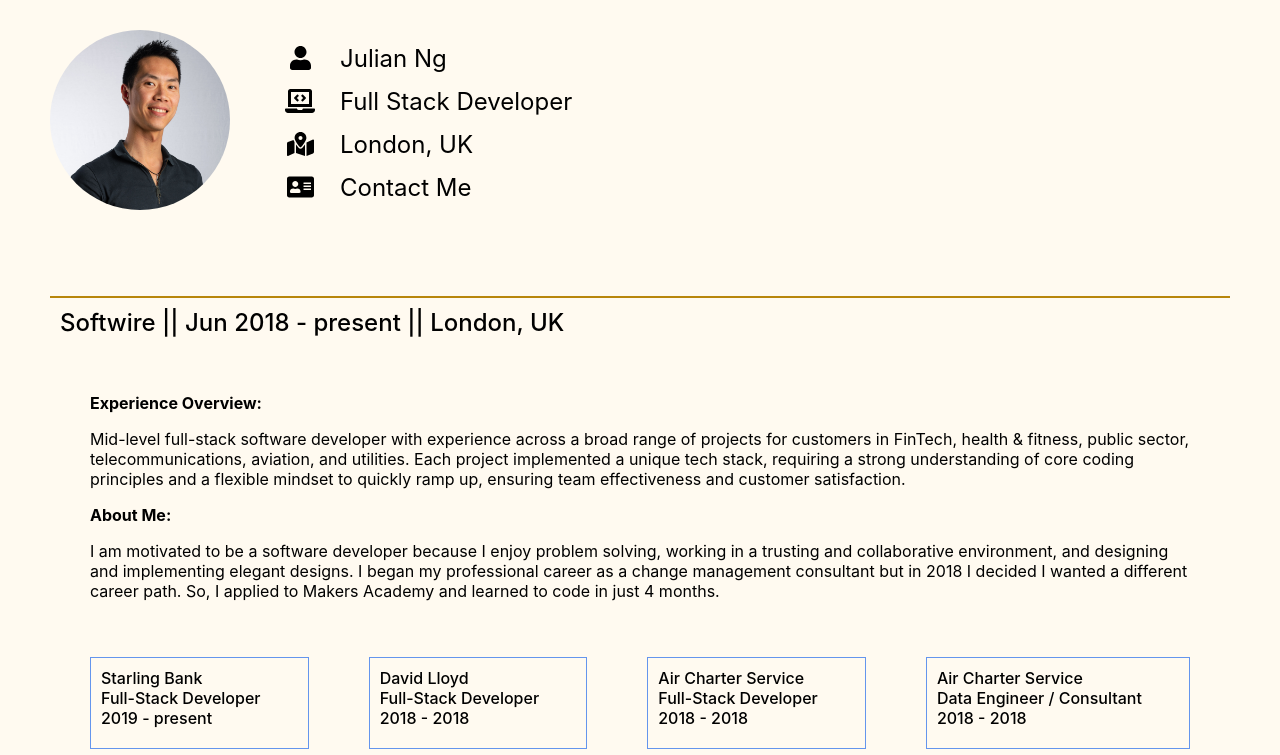
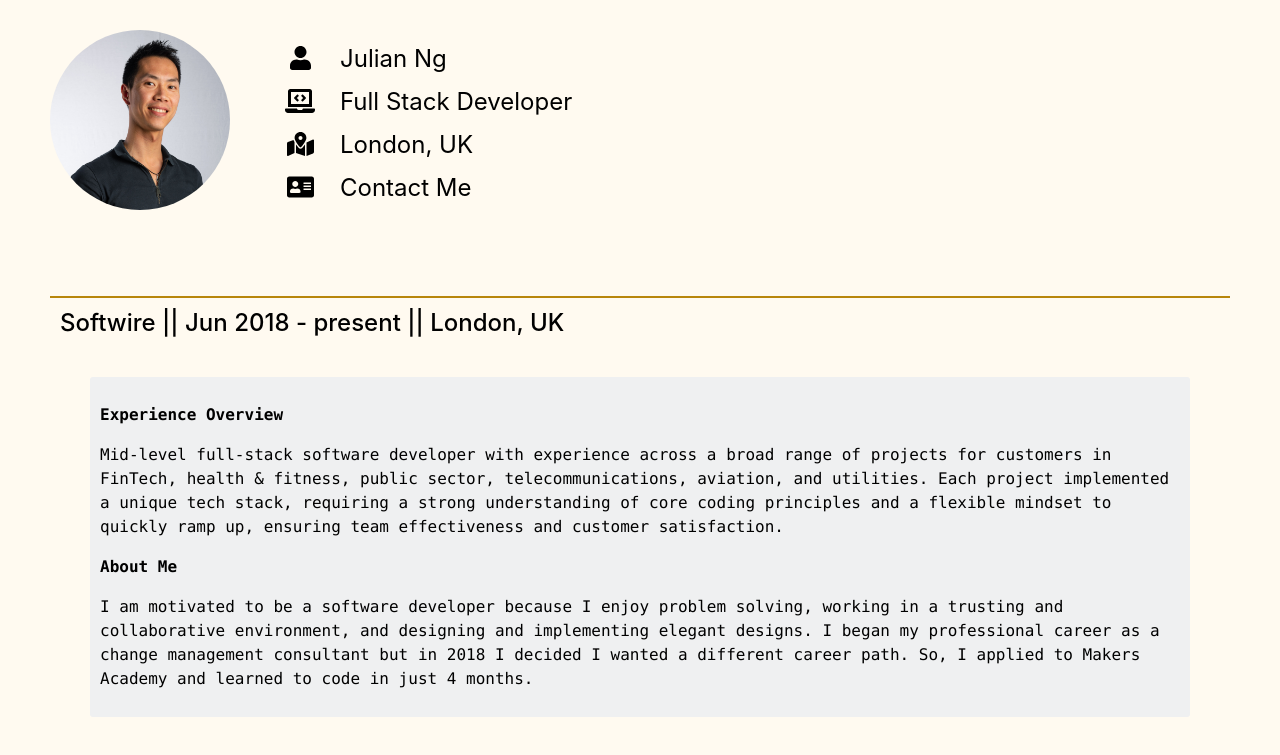
Before and after one commit to julesnuggy/cv, a React (Create React App) app: page / in a window 1280 px wide. Shown: the top 755 px of the page. Built offline with nearby package versions, Linux system fonts and the light colour scheme.

Commit message:
Update Summary and Project box styles

```diff
--- a/src/data/experienceData.json
+++ b/src/data/experienceData.json
@@ -4,7 +4,7 @@
     "from": "Jun 2018",
     "to": "present",
     "location": "London, UK",
-    "summary": "**Experience Overview:**\n\nMid-level full-stack software developer with experience across a broad range of projects for customers in FinTech, health & fitness, public sector, telecommunications, aviation, and utilities. Each project implemented a unique tech stack, requiring a strong understanding of core coding principles and a flexible mindset to quickly ramp up, ensuring team effectiveness and customer satisfaction.\n\n**About Me:**\n\nI am motivated to be a software developer because I enjoy problem solving, working in a trusting and collaborative environment, and designing and implementing elegant designs. I began my professional career as a change management consultant but in 2018 I decided I wanted a different career path. So, I applied to Makers Academy and learned to code in just 4 months.",
+    "summary": "**Experience Overview**\n\nMid-level full-stack software developer with experience across a broad range of projects for customers in FinTech, health & fitness, public sector, telecommunications, aviation, and utilities. Each project implemented a unique tech stack, requiring a strong understanding of core coding principles and a flexible mindset to quickly ramp up, ensuring team effectiveness and customer satisfaction.\n\n**About Me**\n\nI am motivated to be a software developer because I enjoy problem solving, working in a trusting and collaborative environment, and designing and implementing elegant designs. I began my professional career as a change management consultant but in 2018 I decided I wanted a different career path. So, I applied to Makers Academy and learned to code in just 4 months.",
     "projects": [
       {
         "name": "Starling Bank",
--- a/src/styles/experience.css
+++ b/src/styles/experience.css
@@ -15,8 +15,13 @@
 }
 
 .experience-summary {
+    background-color: #eff0f1;
     margin: 30px 40px 0;
+    padding: 10px;
+    border-radius: 3px;
     font-size: 16px;
+    font-family: source-code-pro, Menlo, Monaco, Consolas, 'Courier New', monospace;
+    line-height: 1.5;
 }
 
 .project-container {
--- a/src/styles/project.css
+++ b/src/styles/project.css
@@ -3,6 +3,7 @@
     min-width: 200px;
     margin: 30px;
     border: solid 1px cornflowerblue;
+    border-radius: 3px;
 }
 
 .project:hover {
@@ -25,16 +26,15 @@
 .tech-stack-list {
     margin: 0 0 20px 20px;
 }
-
 .project-popup {
     position: fixed;
     margin: 30px;
     padding: 15px;
     background-color: cornflowerblue;
+    border-radius: 3px;
     color: cornsilk;
-    top: 25%;
-    left: 25%;
+    top: 12.5vh;
+    left: calc(25% - 45px);
     width: 50%;
-    height: auto;
     z-index: 100;
 }
```
